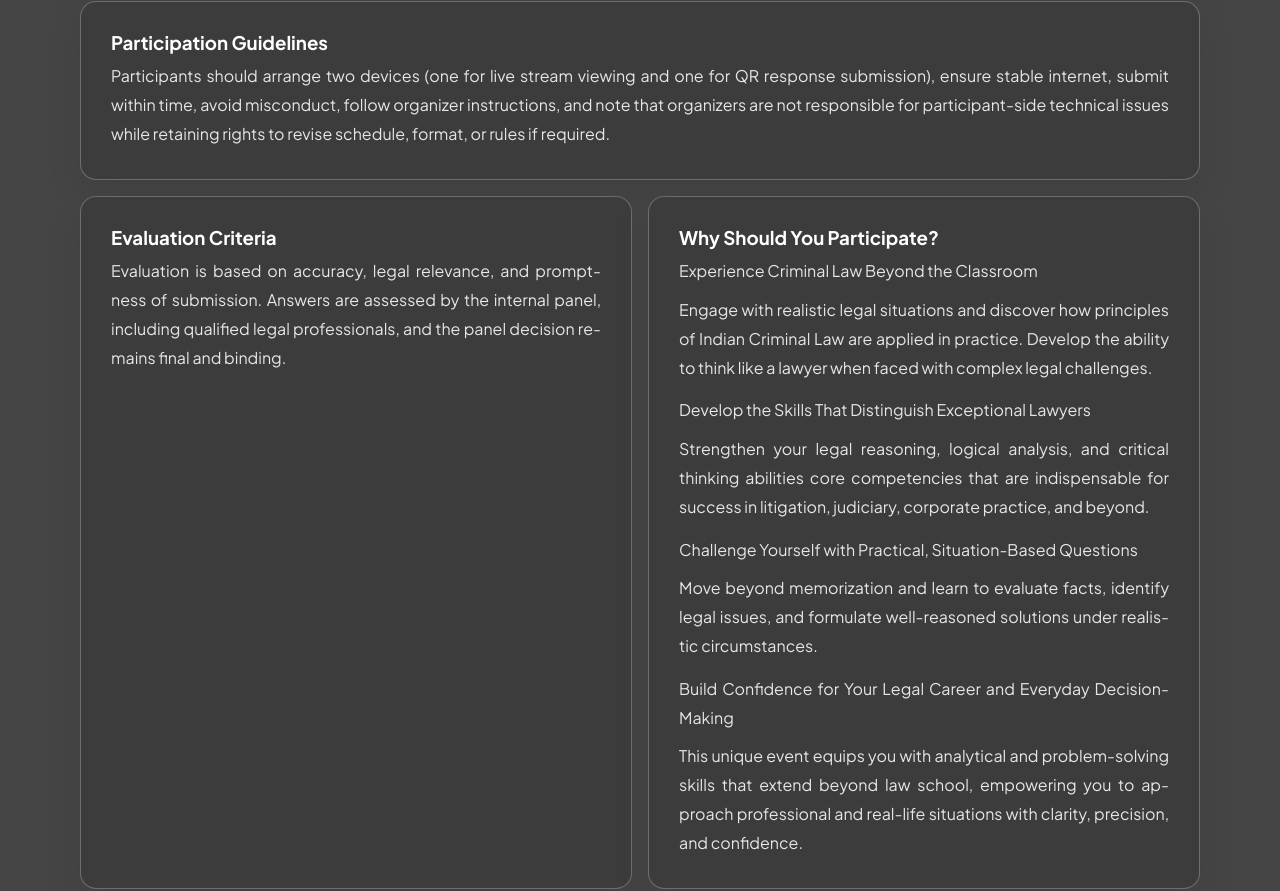
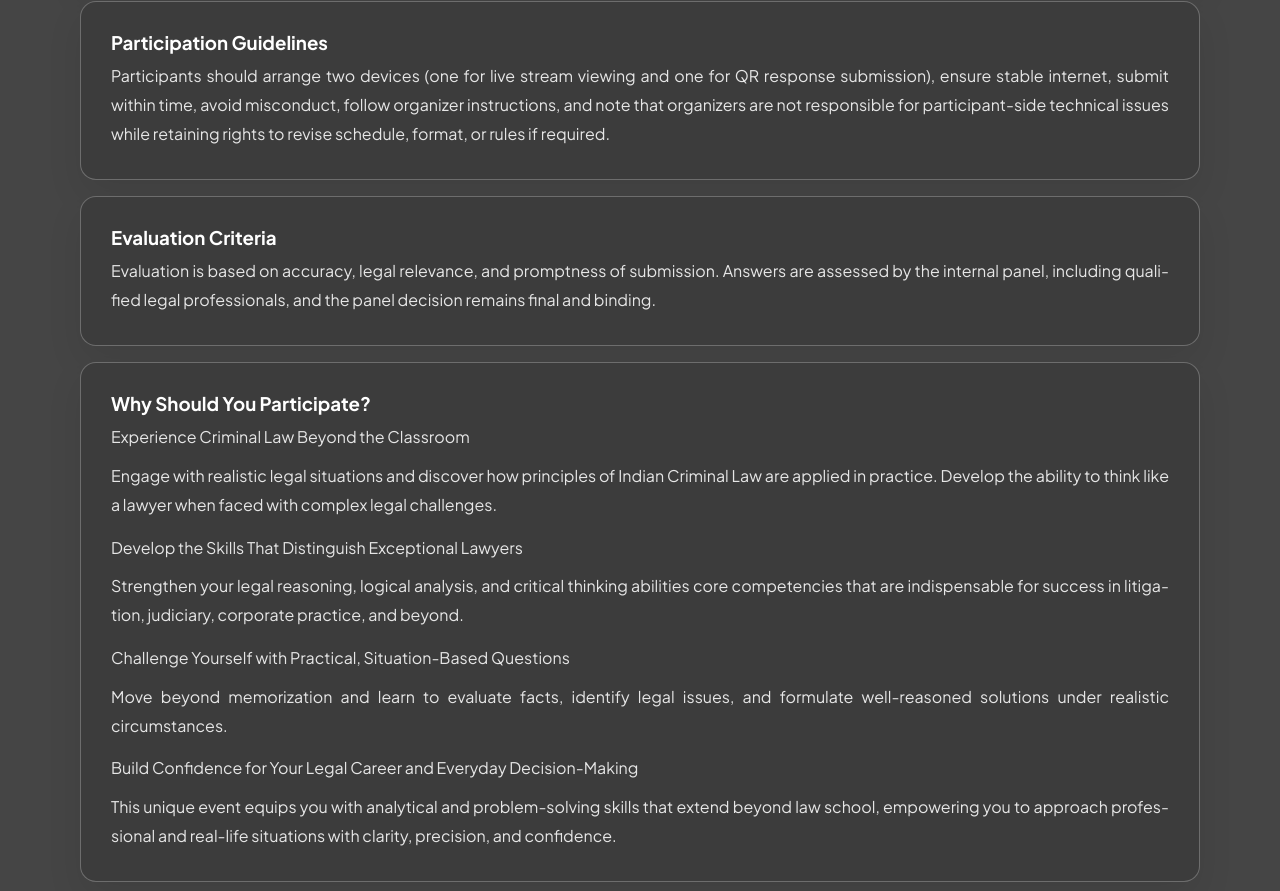
Before and after one commit to TejTalin/young-legal-house, a Next.js app: page /events in a window 1280 px wide. Shown: the part 3321-4212 px from the top of the page. Built offline with nearby package versions, Linux system fonts and the light colour scheme.

Commit message:
Add files via upload

```diff
--- a/app/events/page.jsx
+++ b/app/events/page.jsx
@@ -66,7 +66,7 @@ export default function EventsPage() {
           </p>
         </div>
 
-        <div className="events-two-up" style={{ marginBottom: '16px' }}>
+        <div style={{ display: 'flex', flexDirection: 'column', gap: '16px', marginBottom: '16px' }}>
           <div className="glass-card">
             <h3 style={{ marginBottom: '8px' }}>Evaluation Criteria</h3>
             <p className="events-copy">
@@ -218,18 +218,6 @@ export default function EventsPage() {
           text-justify: inter-word;
           hyphens: auto;
         }
-
-        .events-two-up {
-          display: grid;
-          grid-template-columns: repeat(2, minmax(0, 1fr));
-          gap: 16px;
-        }
-
-        @media (max-width: 860px) {
-          .events-two-up {
-            grid-template-columns: 1fr;
-          }
-        }
       `}</style>
     </>
   );
```
